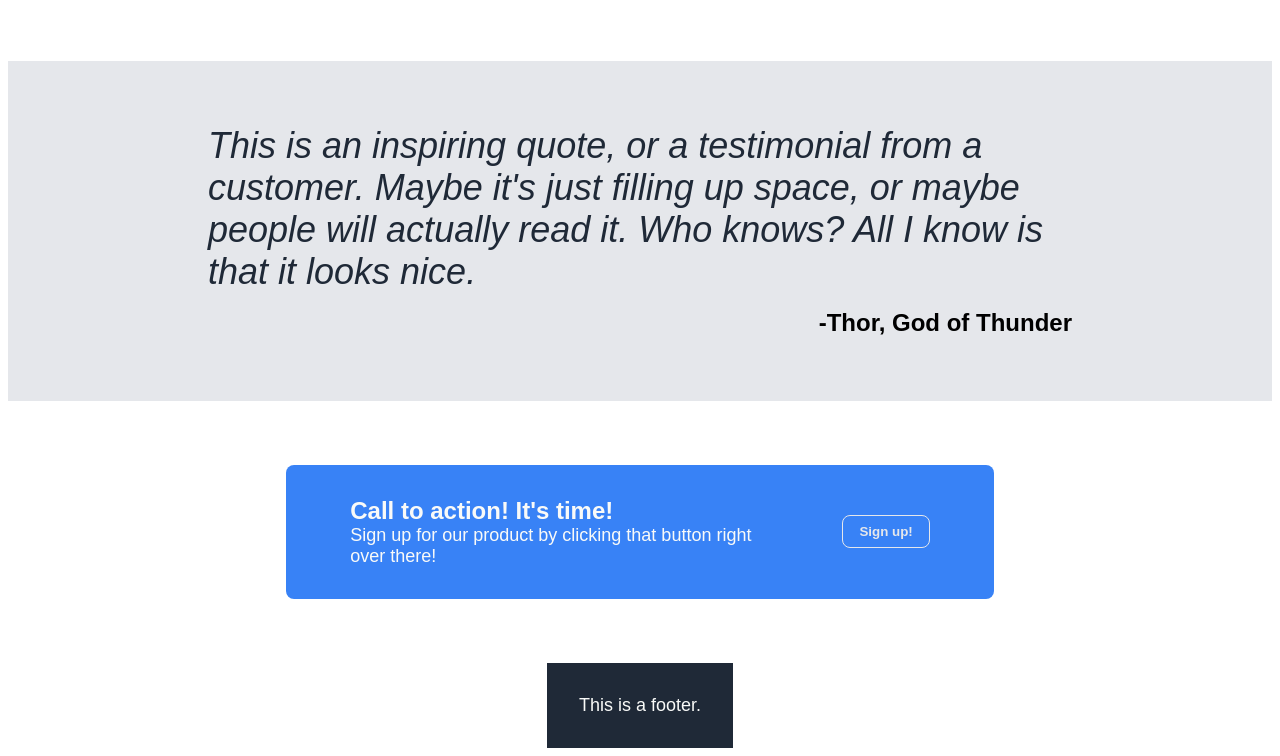
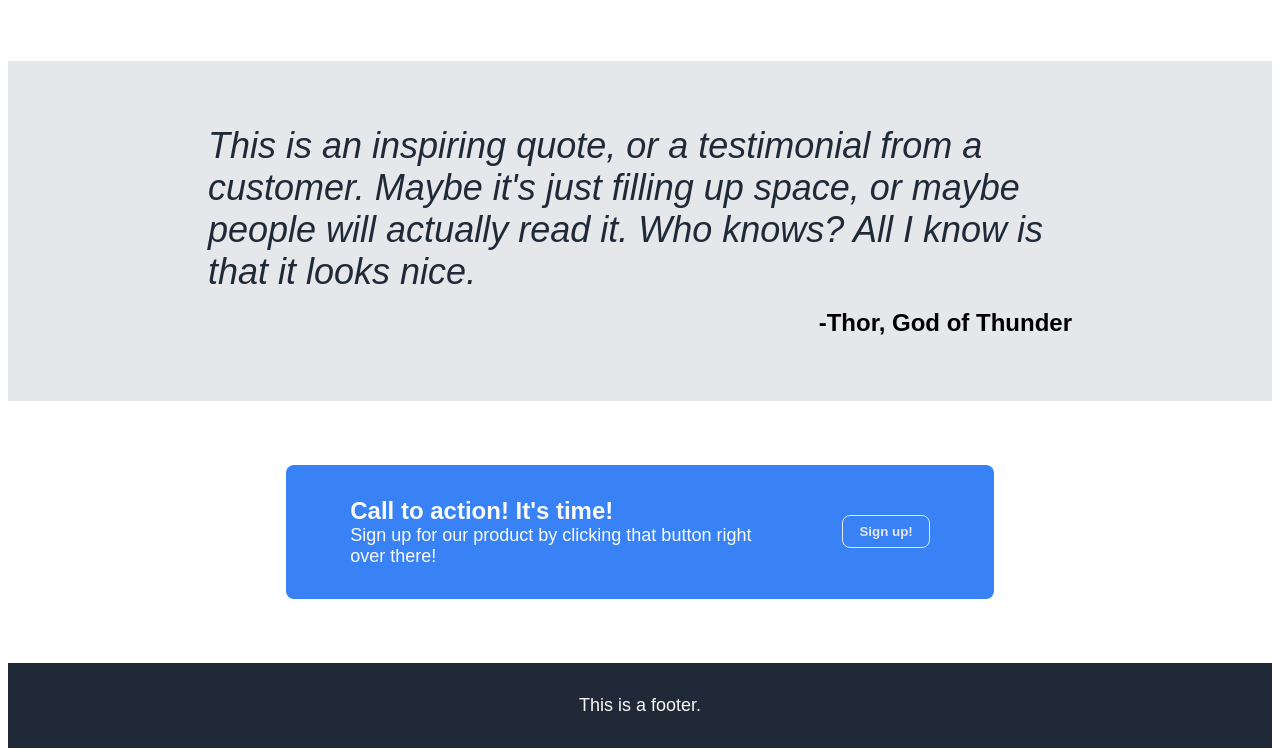
Before and after one commit to lead0lead/landing-page, a plain HTML site: page index.html in a window 1280 px wide. Shown: the part 809-1565 px from the top of the page. Drawn offline with Linux system fonts and the light colour scheme.

Commit message:
Fix issue where the footer did not stretch horizontally

```diff
--- a/styles.css
+++ b/styles.css
@@ -108,6 +108,12 @@ div{
 }
 
 /*Layout*/
+
+.page-content{
+    display: flex;
+    flex-direction: column;
+    align-items: stretch;
+}
 
 /*Header*/
 
@@ -221,7 +227,8 @@ div{
 }
 
 .footer{
-    display: stretch;
+    align-self: stretch;
+    display: flex;
     justify-content: space-around;
     align-items: center;
     padding: 32px;
```
